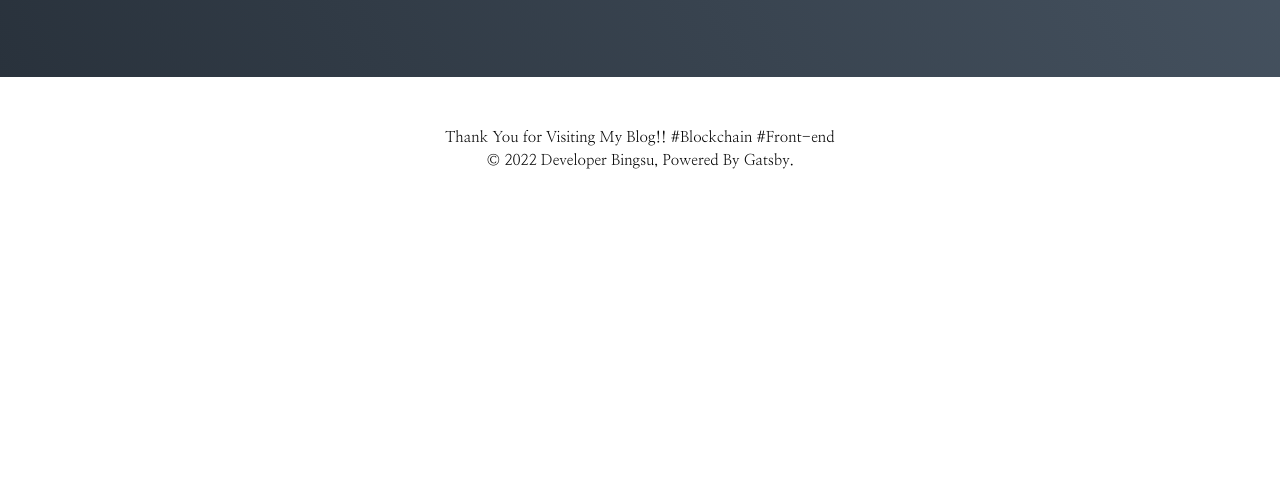
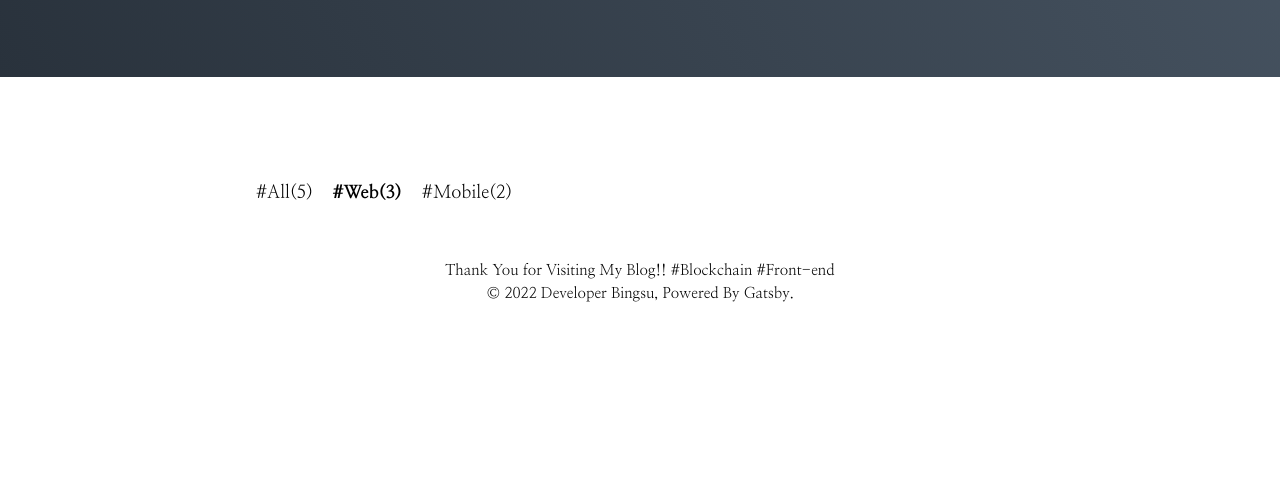
Before and after one commit to sp8190/MySimpleBlog, a Gatsby site: page / in a window 1280 px wide. Shown: the part 323-800 px from the top of the page. Built offline with nearby package versions, Linux system fonts and the light colour scheme; Gatsby itself is replaced by a stand-in of ours.

Commit message:
category 뼈대

```diff
--- a/src/components/Main/CategoryList.tsx
+++ b/src/components/Main/CategoryList.tsx
@@ -0,0 +1,63 @@
+import React, { FunctionComponent, ReactNode } from 'react'
+import styled from '@emotion/styled'
+import { Link } from 'gatsby' // gatsby의 Link
+
+type CategoryItemProps = {
+    active: boolean;
+  }
+
+  type GatsbyLinkProps = {
+    children: ReactNode;
+    className?: string;
+    to: string;
+  } & CategoryItemProps
+
+export type CategoryListProps = {
+  selectedCategory: string
+  categoryList: {
+    [key: string]: number
+  }
+}
+
+const CategoryListWrapper = styled.div`
+  display: flex;
+  flex-wrap: wrap;
+  width: 768px;
+  margin: 100px auto 0;
+`
+
+// eslint-disable-next-line @typescript-eslint/no-unused-vars
+const CategoryItem = styled(({ active, ...props }: GatsbyLinkProps) => (
+    <Link {...props} />
+  ))<CategoryItemProps>`
+    margin-right: 20px;
+    padding: 5px 0;
+    font-size: 18px;
+    font-weight: ${({ active }) => (active ? '800' : '400')};
+    cursor: pointer;
+
+    &:last-of-type {
+      margin-right: 0;
+    }
+  `
+
+const CategoryList: FunctionComponent<CategoryListProps> = function ({
+    selectedCategory,
+    categoryList,
+  }) {
+    return (
+      <CategoryListWrapper>
+        {Object.entries(categoryList).map(([name, count]) => (
+          <CategoryItem
+            to={`/?category=${name}`}
+            active={name === selectedCategory}
+            key={name}
+          >
+            #{name}({count})
+          </CategoryItem>
+        ))}
+      </CategoryListWrapper>
+    )
+  }
+
+export default CategoryList
--- a/src/components/Main/Introduction.tsx
+++ b/src/components/Main/Introduction.tsx
@@ -37,7 +37,7 @@
 
         <div>
           <SubTitle>Hello World,</SubTitle>
-          <Title>I'm Junior Frontend Developer Bingsu.</Title>
+          <Title>I'm Junior Developer Bingsu.</Title>
         </div>
       </Wrapper>
     </Background>
--- a/src/pages/index.tsx
+++ b/src/pages/index.tsx
@@ -3,6 +3,13 @@
 import GlobalStyle from 'components/Common/GlobalStyle'
 import Introduction from 'components/Main/Introduction'
 import Footer from 'components/Common/Footer'
+import CategoryList from 'components/Main/CategoryList'
+
+const CATEGORY_LIST = {
+  All: 5,
+  Web: 3,
+  Mobile: 2,
+}
 
 const Container = styled.div`
   display: flex;
@@ -15,6 +22,7 @@
     <Container>
       <GlobalStyle />
       <Introduction />
+      <CategoryList selectedCategory="Web" categoryList={CATEGORY_LIST} />
       <Footer />
     </Container>
   )
```
Also changed, not shown: src/image/profile.JPG (deleted).
